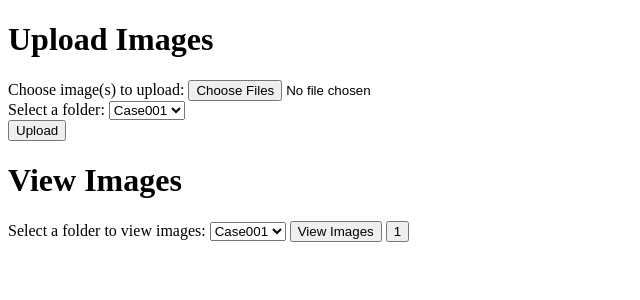
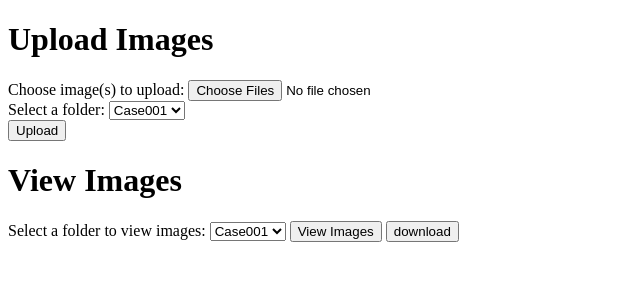
Before and after one commit to BudakCS255/prototypePt2, a PHP site: page / in a window 1280 px wide. Shown: the top 300 px of the page, without its empty margins (0-640 px from the left). Run offline with PHP 8.4, Linux system fonts and the light colour scheme.

Commit message:
Update index.php

```diff
--- a/index.php
+++ b/index.php
@@ -17,7 +17,7 @@ function xor_encrypt_decrypt($data, $key) {
 }
 
 // Check if the download GET parameter is set
-if (isset($_GET['download']) && $_GET['download'] == 1 && isset($_GET['folder'])) {
+if (isset($_GET['download']) && $_GET['download'] == 'download' && isset($_GET['folder'])) {
     // Sanitize the folder input
     $selectedFolder = sanitize_folder($_GET['folder']);
 
@@ -242,7 +242,7 @@ if ($_SERVER["REQUEST_METHOD"] == "GET" && isset($_GET['view_images'])) {
             <option value="Case003">Case003</option>
         </select>
         <input type="submit" name="view_images" value="View Images">
-        <input type="submit" name="download" value="1" class="download-link" id="download_zip" />
+        <input type="submit" name="download" value="download" class="download-link" id="download_zip" />
     </form>
 
     <!-- Feedback area for displaying messages -->
```
